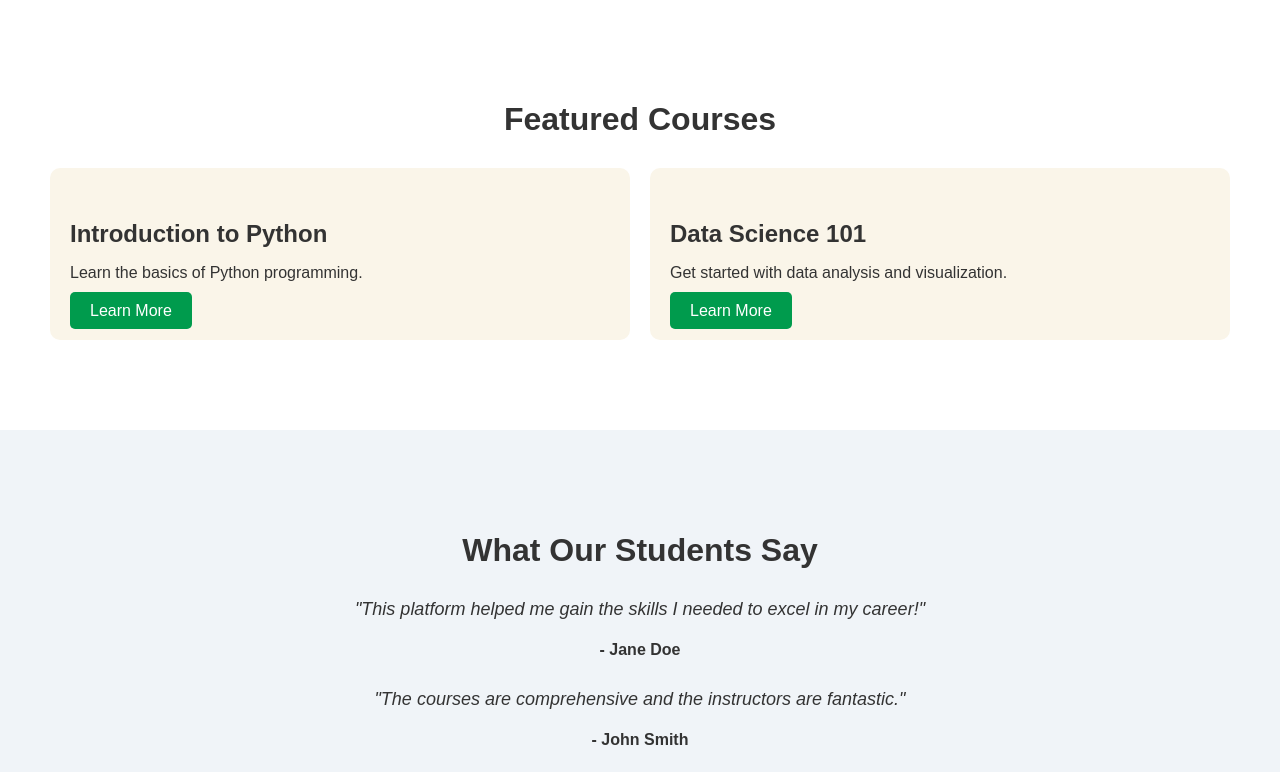
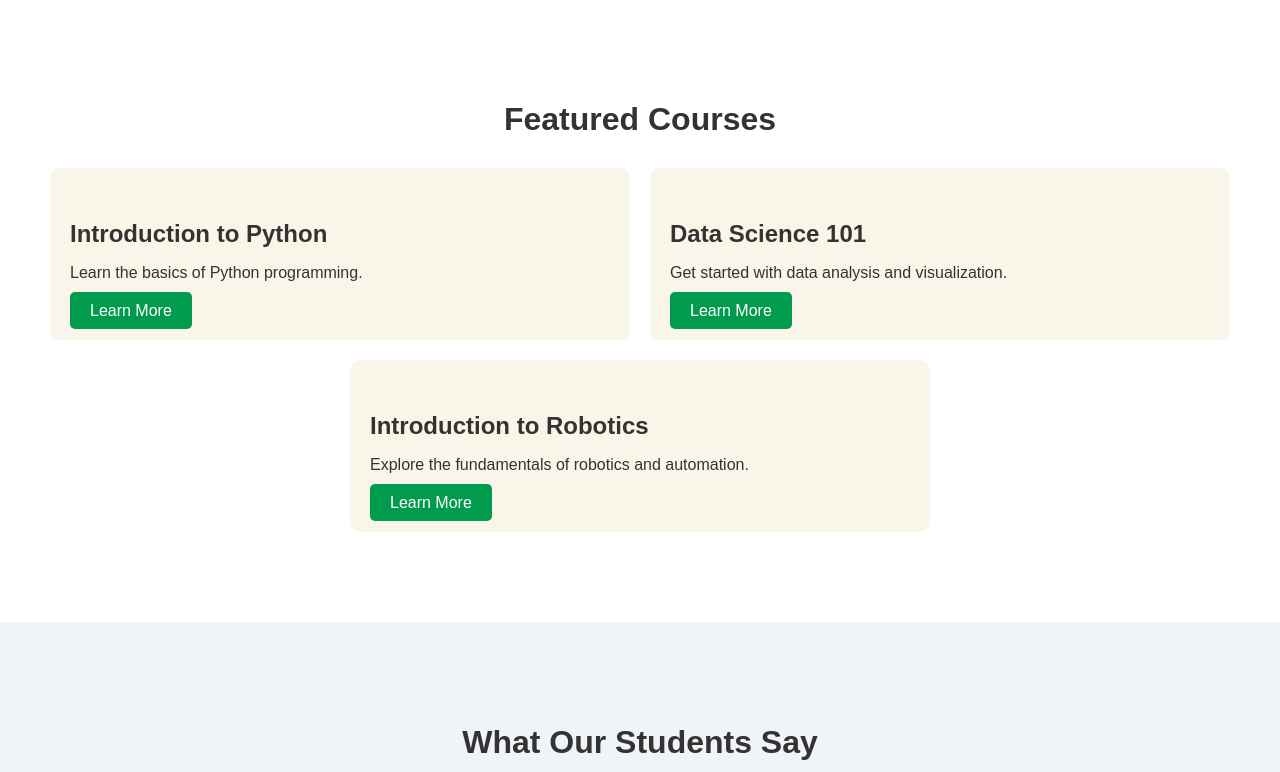
Before and after one commit to swalehmwadime/STEM-eLearning, a Flask app: page / in a window 1280 px wide. Shown: the part 512-1284 px from the top of the page. Run offline with Flask 2, Linux system fonts and the light colour scheme.

Commit message:
Course card for introduction to robotics

```diff
--- a/app/templates/index.html
+++ b/app/templates/index.html
@@ -51,10 +51,16 @@
                 <p>Get started with data analysis and visualization.</p>
                 <a href="{{ url_for('courses', course_id=2) }}" class="btn-secondary">Learn More</a>
             </div>
+            <div class="course-card">
+                <h4>Introduction to Robotics</h4>
+                <p>Explore the fundamentals of robotics and automation.</p>
+                <a href="{{ url_for('courses', course_id=3) }}" class="btn-secondary">Learn More</a>
+            </div>
             <!-- Add more course cards as needed -->
         </div>
     </div>
 </section>
+
 
         <!-- Testimonials Section -->
         <section class="testimonials">
```
Lines whose indentation alone changed are shown as unchanged.
